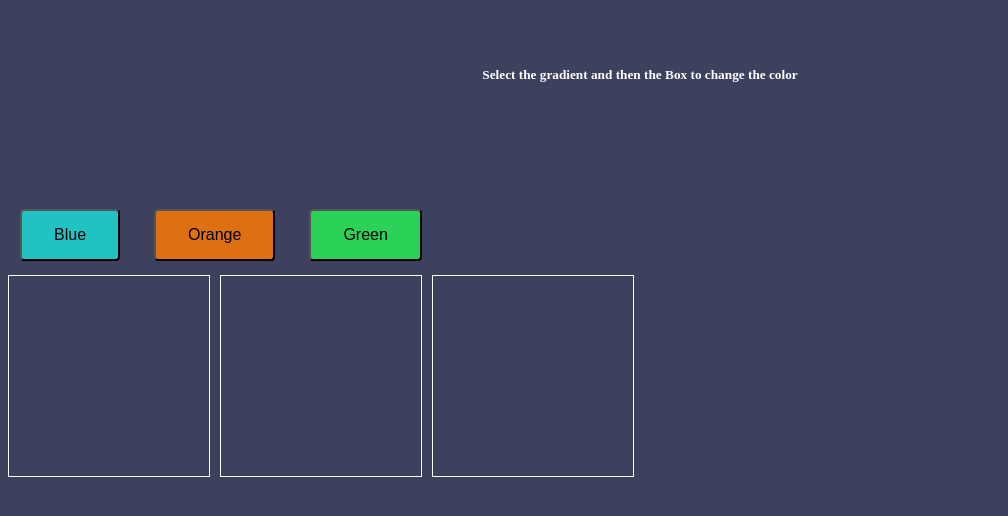
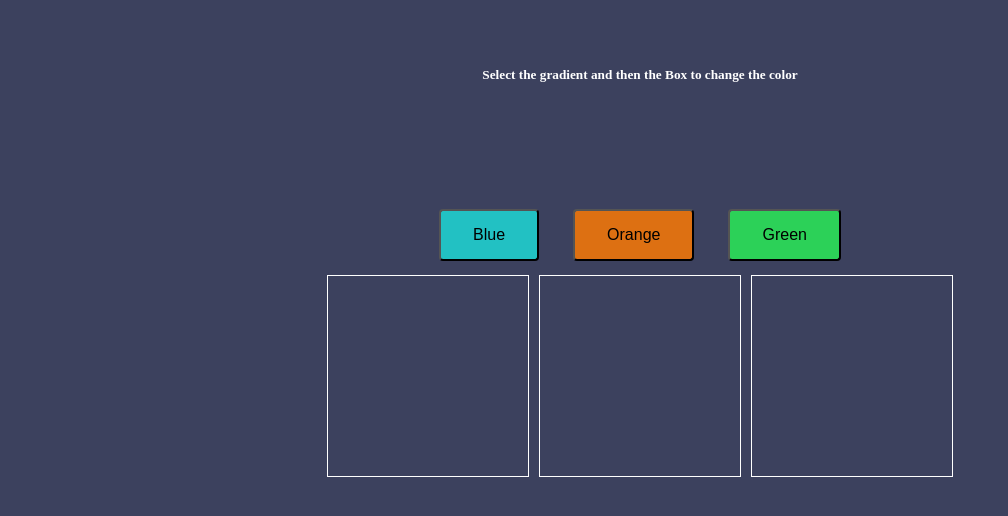
Before and after one commit to acciojob/passing-handler-prop-react-aFarhin, a React app: page / in a window 1280 px wide. Shown: the whole page, without its empty margins (0-1008 px from the left). Built offline with nearby package versions, Linux system fonts and the light colour scheme.

Commit message:
added more

```diff
--- a/src/components/ColourSelector.js
+++ b/src/components/ColourSelector.js
@@ -1,4 +1,4 @@
-import React from 'react';
+import React,{useState} from 'react';
 
 const ColourSelector = (props) => {
   const { config, selectNextBackground } = props
--- a/src/components/Selection.js
+++ b/src/components/Selection.js
@@ -1,18 +1,15 @@
 import React from "react";
 
+let Selection = ({ keys, applyColor }) => {
+  function colorChange(e) {
+    e.target.style.backgroundColor = applyColor().background;
+  }
 
-let Selection=({keys,applyColor})=>{
-    console.log(keys,applyColor())
-    console.log(applyColor())
-    function colorChange(e){
-        console.log(e.target)
-        let v=e.target;
-        v.style.backgroundColor=`${applyColor().background}`
-    }
-    return (
-        <div>
-            <div className={keys} onClick={colorChange}></div>
-        </div>
-    )
-}
-export default Selection
+  return (
+    <div>
+      <div className={keys} onClick={colorChange}></div>
+    </div>
+  );
+};
+
+export default Selection;
--- a/src/styles/App.css
+++ b/src/styles/App.css
@@ -57,10 +57,12 @@ button {
    display: flex;
    flex-direction: row;
    gap: 10px;
+   justify-content: center;
 }
 
 .selection1,.selection2, .selection3{
     width:  200px;
     height: 200px;
     border: 1px solid white;
+    margin: auto;
 }
```
